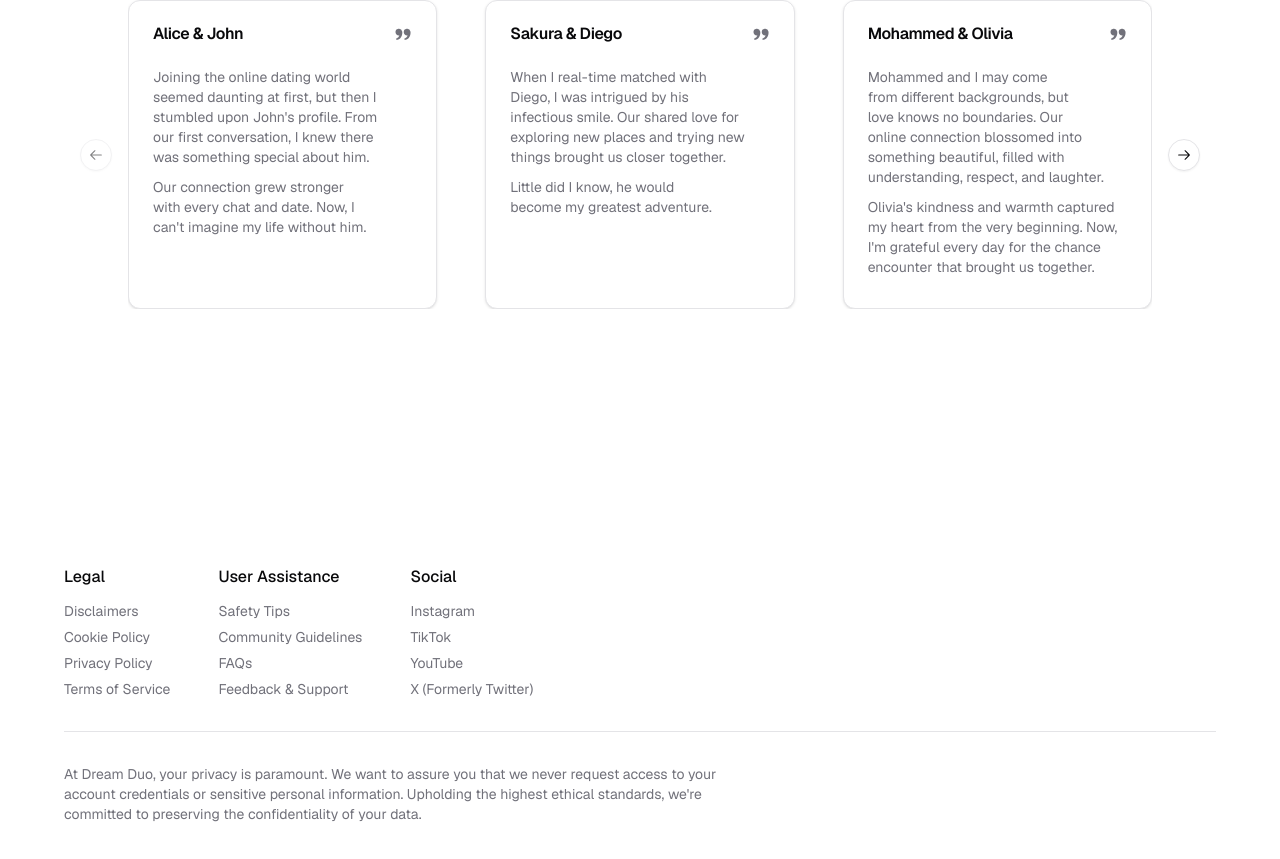
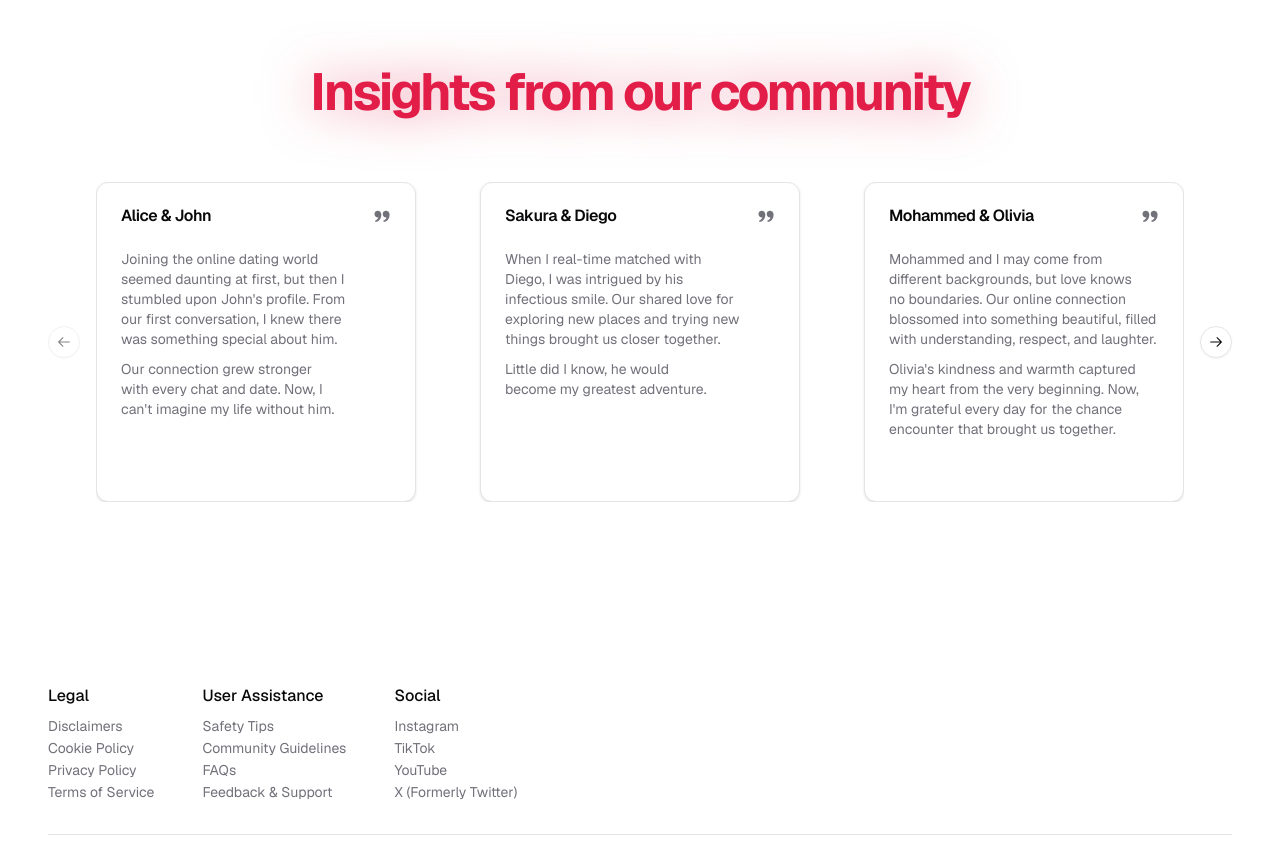
Before and after one commit to AgusjkDev/dream-duo, a Next.js app: page / in a window 1280 px wide. Shown: the part 1780-2639 px from the top of the page. Built offline with nearby package versions, Linux system fonts and the light colour scheme.

Commit message:
fix width's and spacing

```diff
--- a/src/app/(marketing)/_components/features.tsx
+++ b/src/app/(marketing)/_components/features.tsx
@@ -29,8 +29,8 @@ const FEATURES = [
 
 export default function Features() {
     return (
-        <SectionLayout id="features" title="Embrace your love journey" className="min-h-dvh">
-            <div className="flex w-[92.5%] flex-wrap items-center justify-center gap-8 xl:gap-16">
+        <SectionLayout id="features" title="Embrace your love journey">
+            <div className="flex flex-wrap items-center justify-center gap-8 xl:gap-16">
                 {FEATURES.map(({ key, imageSrc, title, description }) => (
                     <AnimatedGradientBorderCard
                         key={key}
--- a/src/app/(marketing)/_components/footer.tsx
+++ b/src/app/(marketing)/_components/footer.tsx
@@ -54,13 +54,13 @@ const PARAGRAPHS = [
 
 export default function Footer() {
     return (
-        <footer className="flex flex-col items-center gap-y-8 bg-background px-8 pt-32 pb-12 lg:px-16 xl:pt-48 xl:pb-16">
+        <footer className="flex flex-col items-center gap-y-8">
             <section className="flex w-full flex-wrap gap-12">
                 {NAVIGATION.map(({ key, title, anchors }) => (
-                    <article key={key} className="flex flex-col gap-y-3">
+                    <article key={key} className="flex flex-col gap-y-2">
                         <h4 className="font-medium">{title}</h4>
 
-                        <nav className="flex flex-col items-start gap-y-1.5">
+                        <nav className="flex flex-col items-start gap-y-1 lg:gap-y-0.5">
                             {anchors.map(({ key, ...props }) => (
                                 <Link
                                     key={key}
--- a/src/app/(marketing)/_components/section-layout.tsx
+++ b/src/app/(marketing)/_components/section-layout.tsx
@@ -13,7 +13,7 @@ export default function SectionLayout({
     return (
         <section
             className={cn(
-                "flex flex-col items-center justify-center gap-y-12 bg-background py-12 xl:gap-y-16 xl:py-16",
+                "flex min-h-dvh flex-col items-center justify-center gap-y-16",
                 className,
             )}
             {...props}
--- a/src/app/(marketing)/_components/testimonials.tsx
+++ b/src/app/(marketing)/_components/testimonials.tsx
@@ -69,13 +69,13 @@ const TESTIMONIALS = [
 
 export default function Testimonials() {
     return (
-        <SectionLayout title="Insights from our community" className="pb-48">
-            <Carousel className="w-[72.5%] max-w-xs lg:w-[87.5%] lg:max-w-screen-lg">
+        <SectionLayout title="Insights from our community">
+            <Carousel className="w-[72.5%] max-w-xs xl:w-full xl:max-w-[1088px]">
                 <CarouselPrevious />
 
-                <CarouselContent className="lg:-ml-8 xl:-ml-12">
+                <CarouselContent className="-ml-8 xl:-ml-16">
                     {TESTIMONIALS.map(({ key, title, description }) => (
-                        <CarouselItem key={key} className="lg:basis-1/3 lg:pl-8 xl:pl-12">
+                        <CarouselItem key={key} className="pl-8 xl:basis-1/3 xl:pl-16">
                             <Card className="aspect-square h-full w-full">
                                 <CardHeader className="relative">
                                     <CardTitle className="flex items-center justify-between">
--- a/src/app/(marketing)/page.tsx
+++ b/src/app/(marketing)/page.tsx
@@ -8,11 +8,13 @@ export default function Index() {
         <>
             <Hero />
 
-            <Features />
+            <div className="mx-auto w-[92.5%] bg-background py-16">
+                <Features />
 
-            <Testimonials />
+                <Testimonials />
 
-            <Footer />
+                <Footer />
+            </div>
         </>
     );
 }
```
